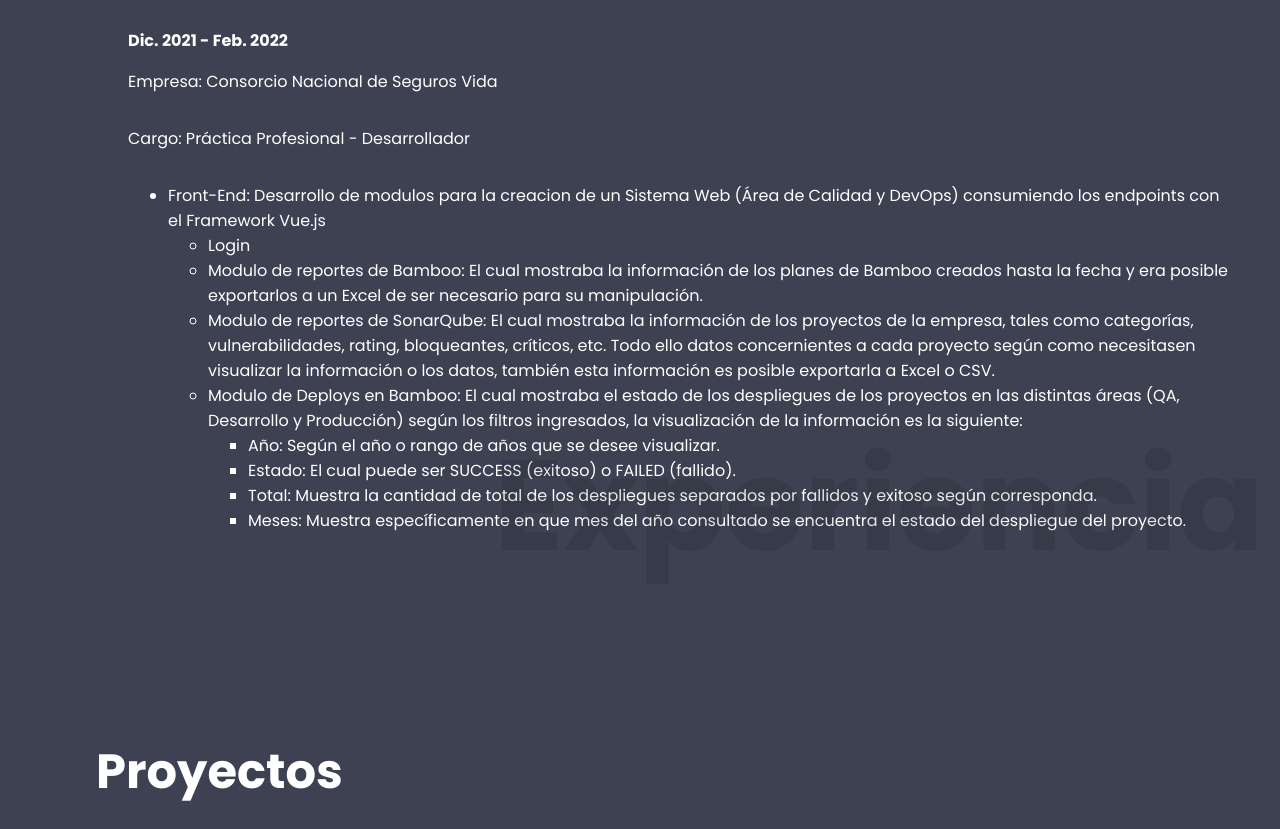
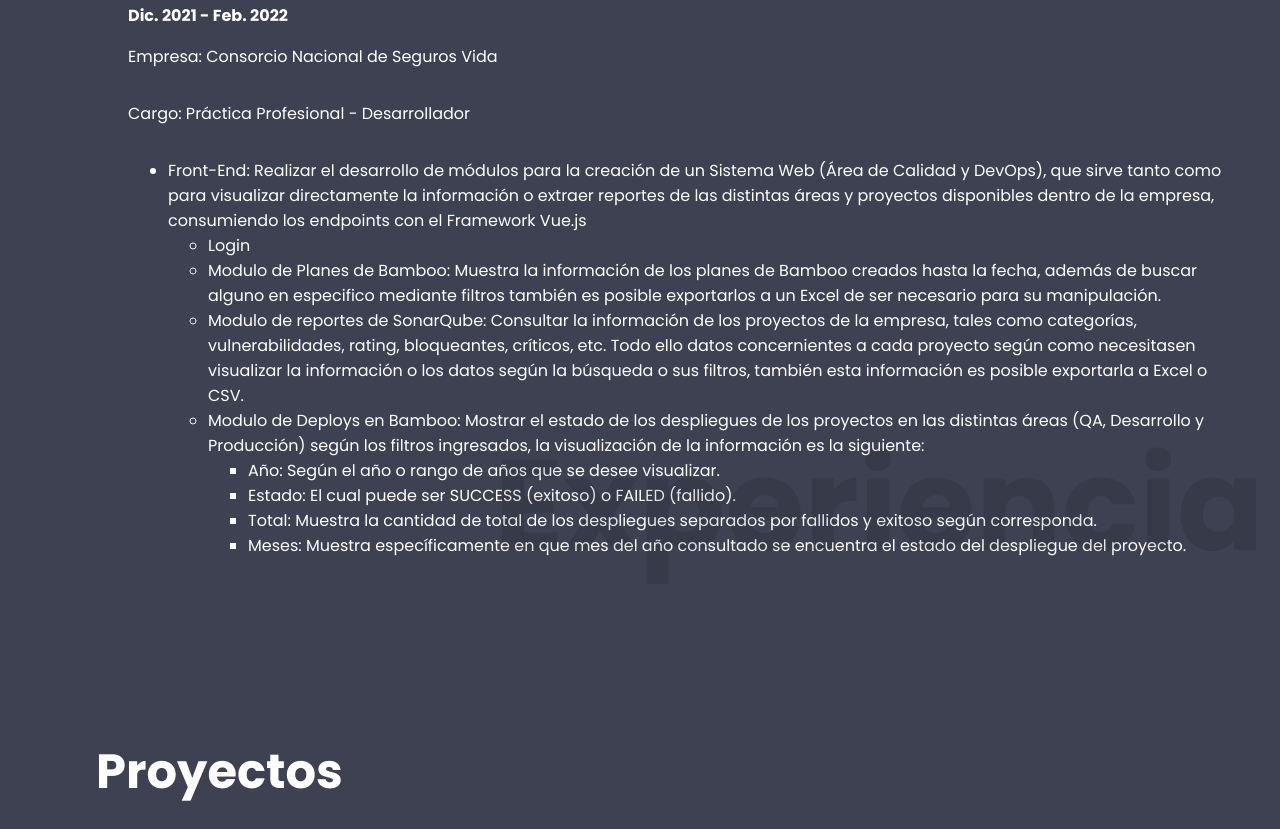
Before and after one commit to Davidyoyo27/portafolio_v1, a plain HTML site: page index.html in a window 1280 px wide. Shown: the part 2091-2920 px from the top of the page. Drawn offline with nearby package versions, Linux system fonts and the light colour scheme.

Commit message:
cambios texto html

```diff
--- a/index.html
+++ b/index.html
@@ -246,30 +246,34 @@
               <p>Cargo: Práctica Profesional - Desarrollador</p>
               <ul>
                 <li>
-                  Front-End: Desarrollo de modulos para la creacion de un
-                  Sistema Web (Área de Calidad y DevOps) consumiendo los
-                  endpoints con el Framework Vue.js
+                  Front-End: Realizar el desarrollo de módulos para la creación
+                  de un Sistema Web (Área de Calidad y DevOps), que sirve tanto
+                  como para visualizar directamente la información o extraer
+                  reportes de las distintas áreas y proyectos disponibles dentro
+                  de la empresa, consumiendo los endpoints con el Framework
+                  Vue.js
                 </li>
                 <ul>
                   <li>Login</li>
                   <li>
-                    Modulo de reportes de Bamboo: El cual mostraba la
-                    información de los planes de Bamboo creados hasta la fecha y
-                    era posible exportarlos a un Excel de ser necesario para su
+                    Modulo de Planes de Bamboo: Muestra la información de los
+                    planes de Bamboo creados hasta la fecha, además de buscar
+                    alguno en especifico mediante filtros también es posible
+                    exportarlos a un Excel de ser necesario para su
                     manipulación.
                   </li>
                   <li>
-                    Modulo de reportes de SonarQube: El cual mostraba la
-                    información de los proyectos de la empresa, tales como
-                    categorías, vulnerabilidades, rating, bloqueantes, críticos,
-                    etc. Todo ello datos concernientes a cada proyecto según
-                    como necesitasen visualizar la información o los datos,
-                    también esta información es posible exportarla a Excel o
-                    CSV.
+                    Modulo de reportes de SonarQube: Consultar la información de
+                    los proyectos de la empresa, tales como categorías,
+                    vulnerabilidades, rating, bloqueantes, críticos, etc. Todo
+                    ello datos concernientes a cada proyecto según como
+                    necesitasen visualizar la información o los datos según la
+                    búsqueda o sus filtros, también esta información es posible
+                    exportarla a Excel o CSV.
                   </li>
                   <li>
-                    Modulo de Deploys en Bamboo: El cual mostraba el estado de
-                    los despliegues de los proyectos en las distintas áreas (QA,
+                    Modulo de Deploys en Bamboo: Mostrar el estado de los
+                    despliegues de los proyectos en las distintas áreas (QA,
                     Desarrollo y Producción) según los filtros ingresados, la
                     visualización de la información es la siguiente:
                   </li>
@@ -340,7 +344,7 @@
         <div data-aos="zoom-in">
           <div class="cont-contacto">
             <p>
-              Aqui deberia ir el form de contacto no? pero como ya sabes hacer
+              Aquí deberia ir el form de contacto no? pero como ya sabes hacer
               un correo es innecesario, ya tienes toda mi info :)
             </p>
             <p>LinkedIn</p>
```
